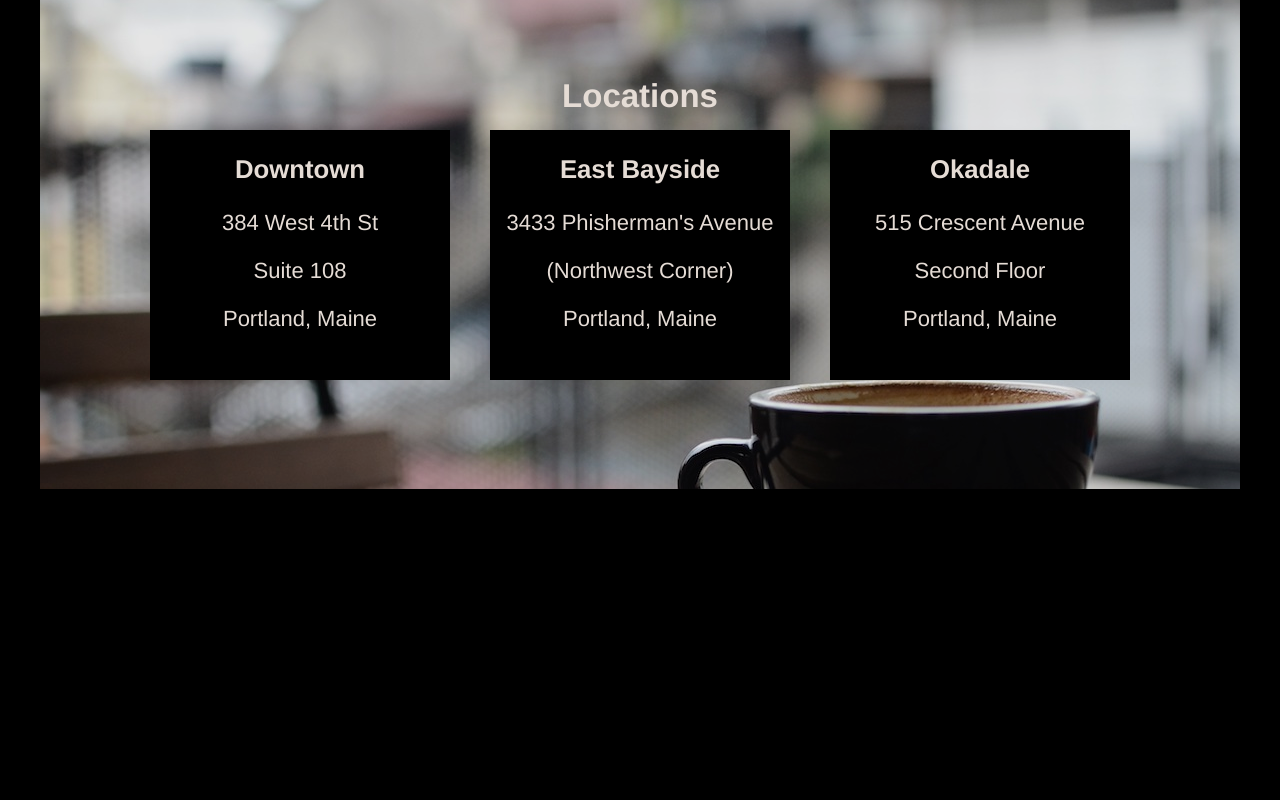
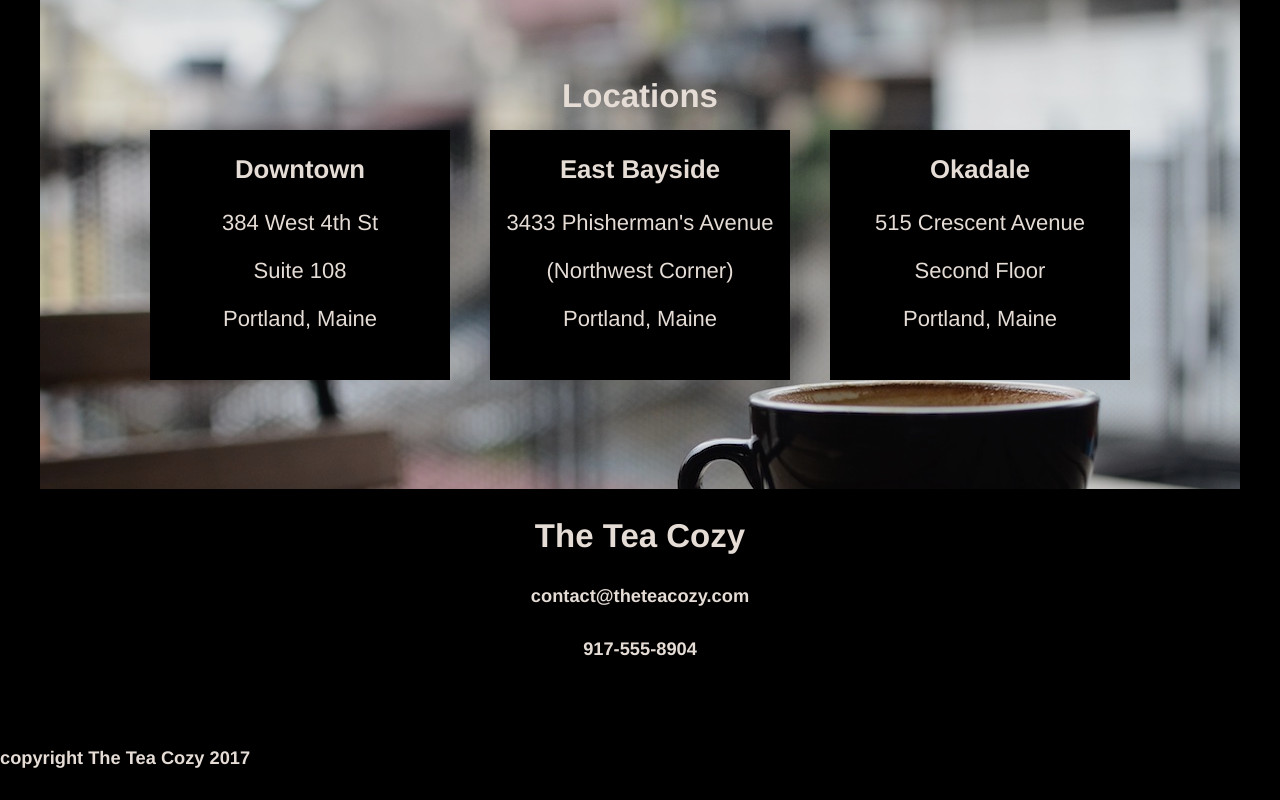
Before and after one commit to RndmOwl/Tea-Cozy, a plain HTML site: page index.html in a window 1280 px wide. Shown: the part 1582-2382 px from the top of the page. Before the commit the page ends 2071 px from the top, so only its background shows below. Drawn offline with Linux system fonts and the light colour scheme.

Commit message:
Added footer/Final Commit.

```diff
--- a/index.html
+++ b/index.html
@@ -78,5 +78,12 @@
         </div>
       </div>
     </main>
+    <!-- Footer -->
+    <footer>
+      <h2>The Tea Cozy</h2>
+      <h5>contact@theteacozy.com</h5>
+      <h5>917-555-8904</h5>
+    </footer>
+    <h5 id="copyright">copyright The Tea Cozy 2017</h5>
   </body>
 </html>
--- a/resources/css/style.css
+++ b/resources/css/style.css
@@ -145,3 +145,14 @@ main {
 /* Locations */
 
 /* Main Content */
+
+/* Footer */
+
+footer {
+  height: 200px;
+}
+
+#copyright {
+  text-align: left;
+}
+/* Footer */
```
